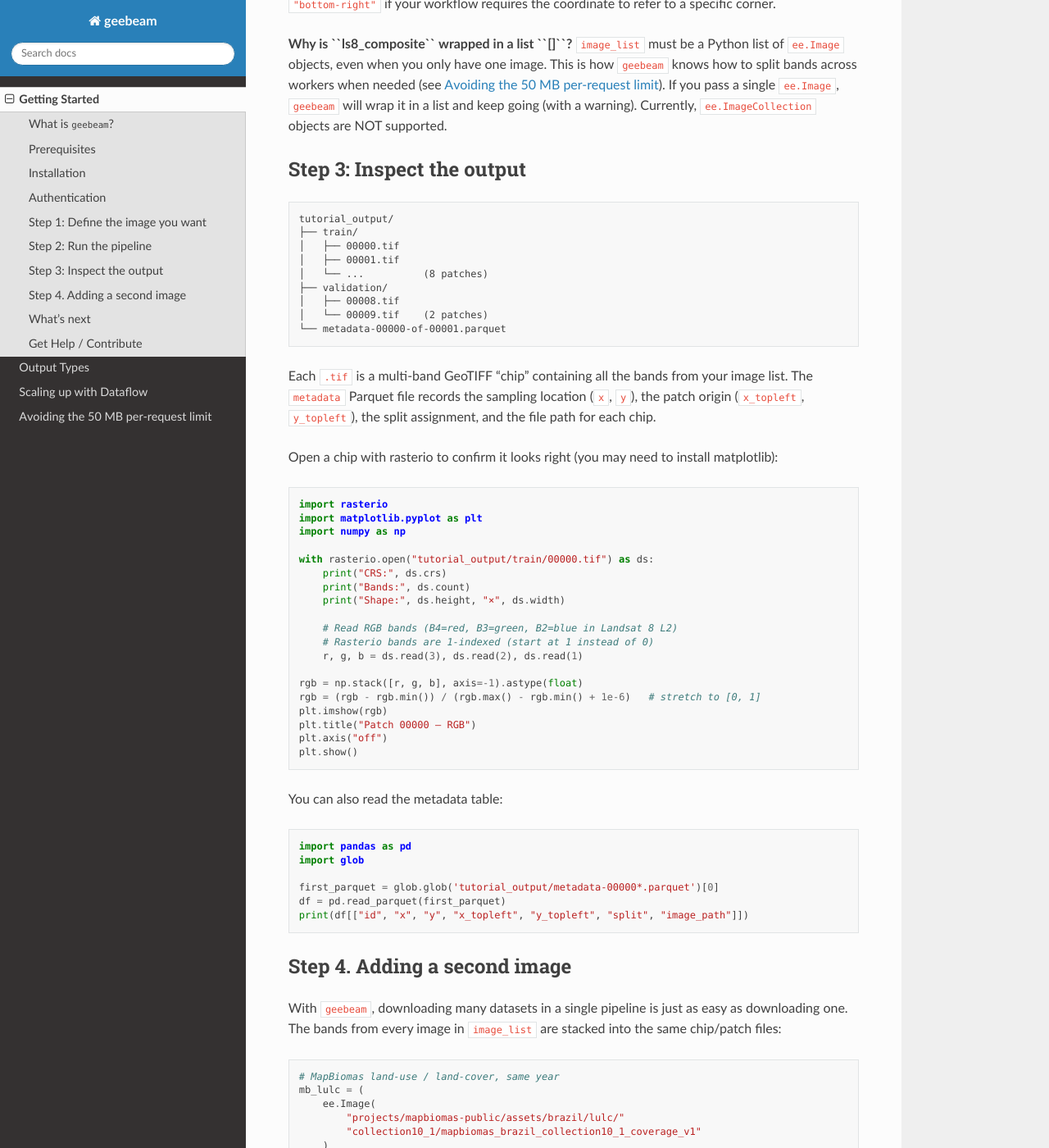
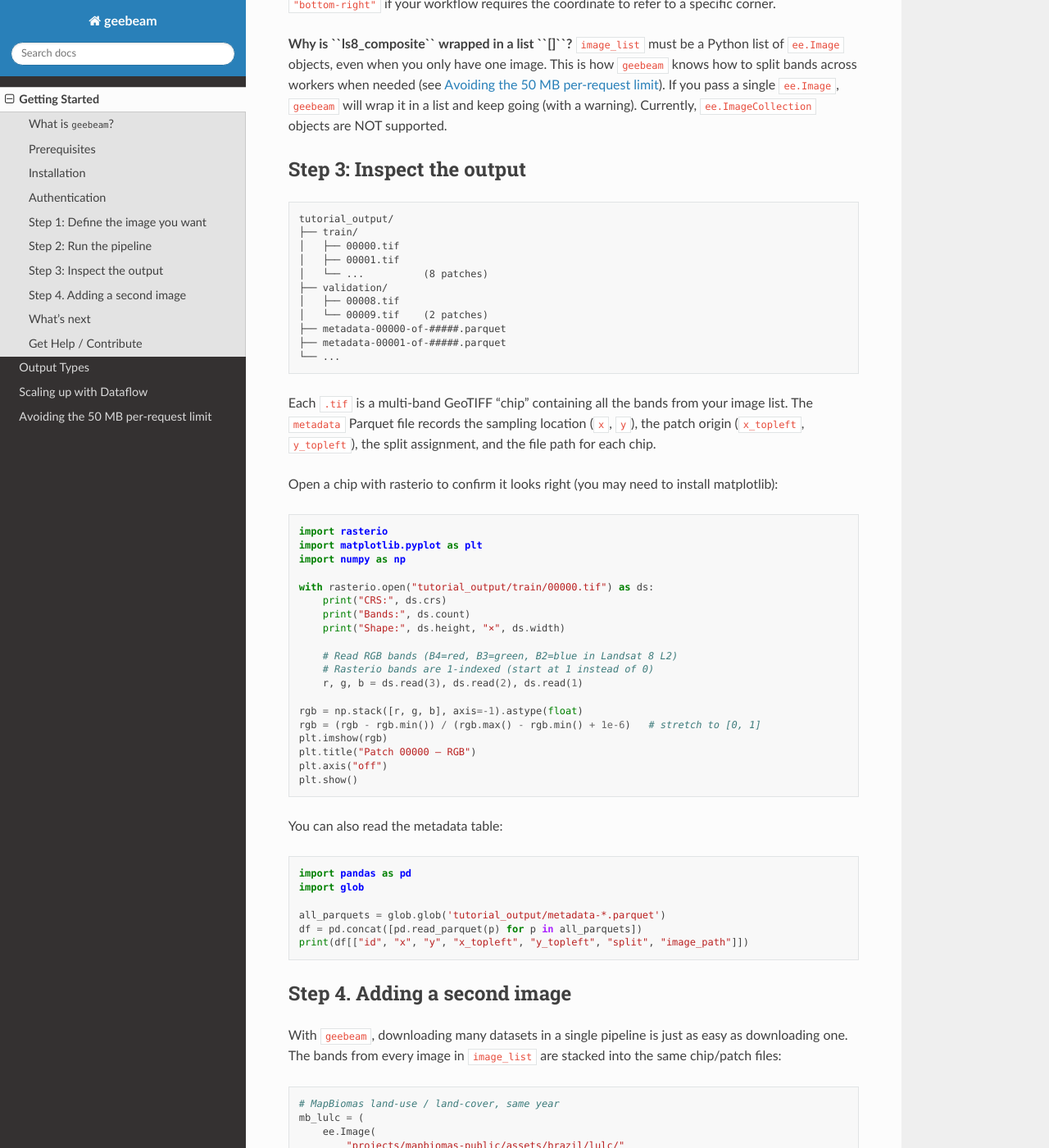
Before and after one commit to kysolvik/geebeam, a Sphinx documentation site: the page built from docs/getting_started.rst, in a window 1280 px wide and 1400 px high, scrolled down 2764 px. Shown: the whole window at 82% size. Built offline with Sphinx 7.4.7 and the Read the Docs theme 3.1.0, drawn with Linux system fonts in a browser that asks for light colours.

Commit message:
Document the multiple parquets and read them all together

```diff
--- a/docs/getting_started.rst
+++ b/docs/getting_started.rst
@@ -165,7 +165,9 @@ Step 3: Inspect the output
    ├── validation/
    │   ├── 00008.tif
    │   └── 00009.tif    (2 patches)
-   └── metadata-00000-of-00001.parquet
+   ├── metadata-00000-of-#####.parquet
+   ├── metadata-00001-of-#####.parquet
+   └── ...
 
 Each ``.tif`` is a multi-band GeoTIFF "chip" containing all the bands from your image
 list. The ``metadata`` Parquet file records the sampling location (``x``, ``y``),
@@ -203,8 +205,8 @@ You can also read the metadata table:
    import pandas as pd
    import glob
 
-   first_parquet = glob.glob('tutorial_output/metadata-00000*.parquet')[0]
-   df = pd.read_parquet(first_parquet)
+   all_parquets = glob.glob('tutorial_output/metadata-*.parquet')
+   df = pd.concat([pd.read_parquet(p) for p in all_parquets])
    print(df[["id", "x", "y", "x_topleft", "y_topleft", "split", "image_path"]])
 
 
```
